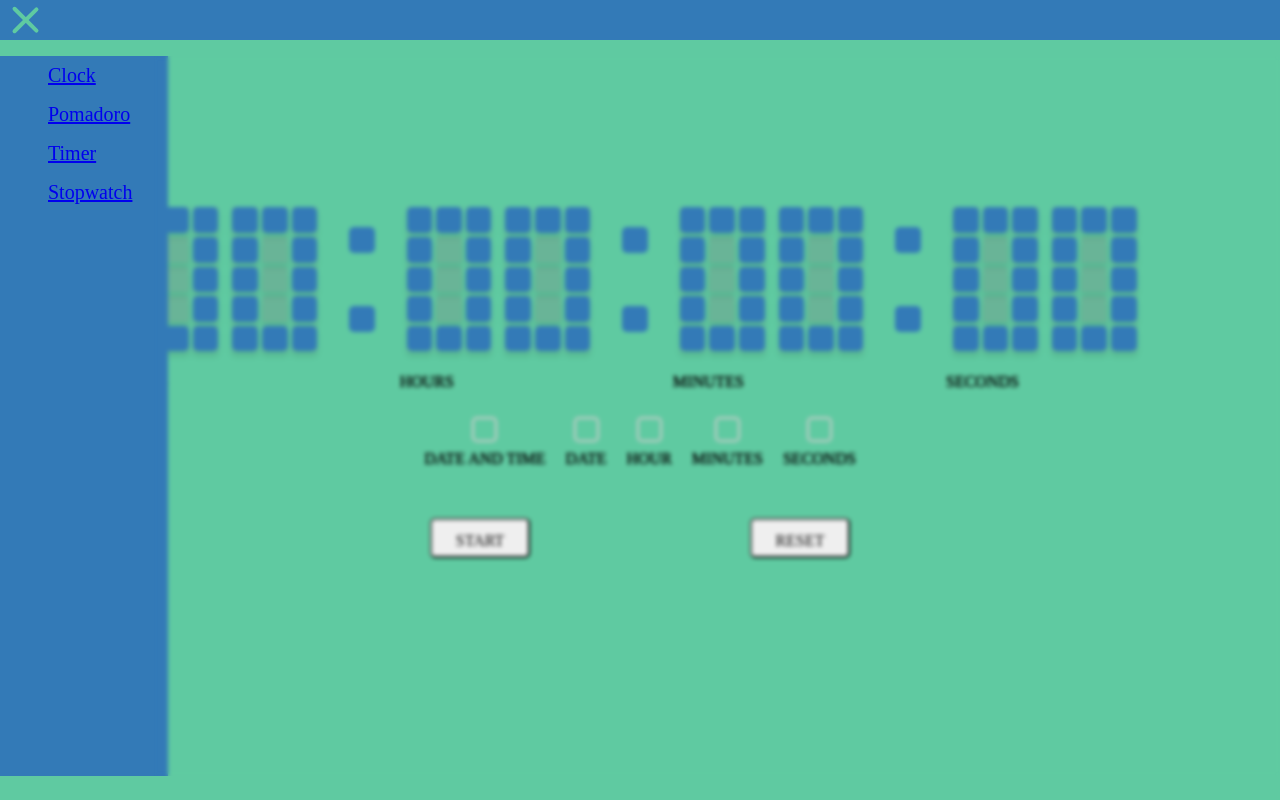
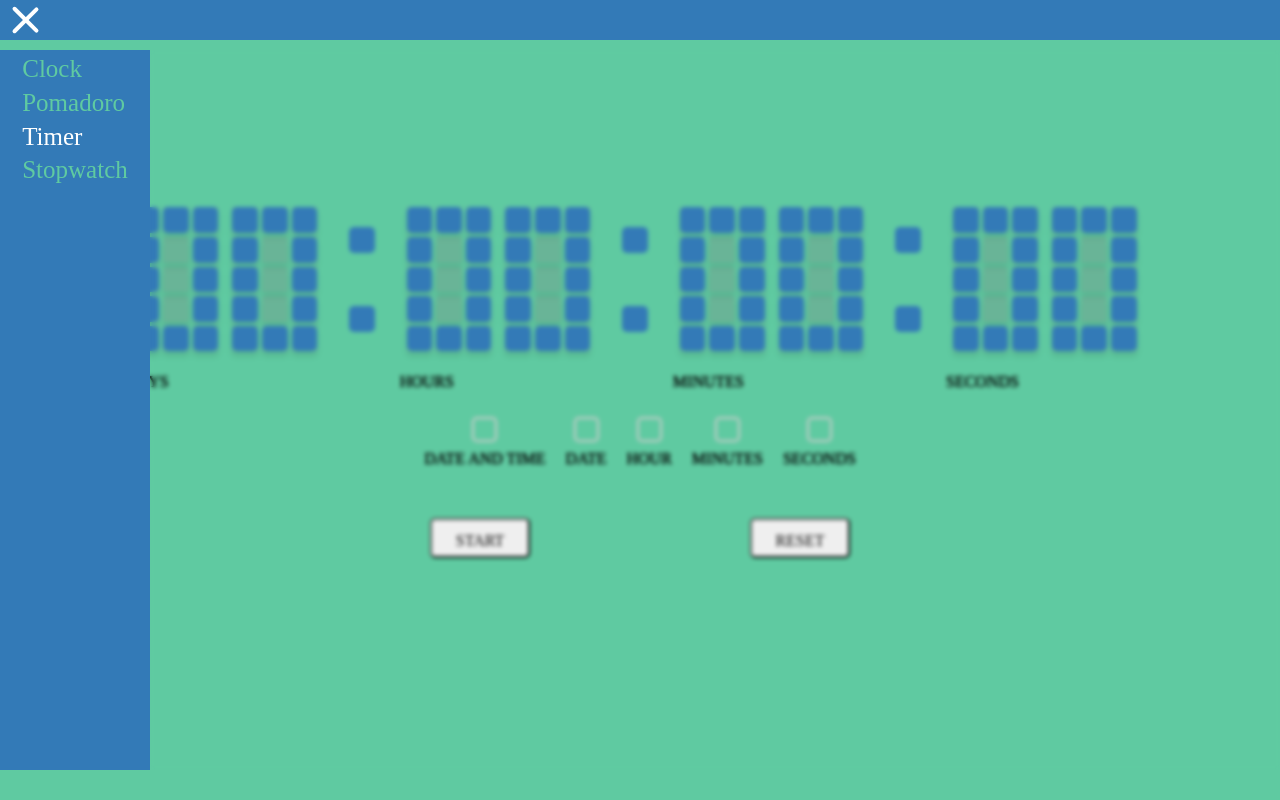
Before and after one commit to WebFilin/CubeClocks, a React (Vite) app: page /timer in a window 1280 px wide. Both pictures are taken after a click on the element 20 px from the left and 20 px from the top of the page. Built offline with nearby package versions, Linux system fonts and the light colour scheme.

Commit message:
Завершена верстка меню бургер

```diff
--- a/src/components/BurgerMenu/BurgerMenu.jsx
+++ b/src/components/BurgerMenu/BurgerMenu.jsx
@@ -12,7 +12,7 @@ const BurgerMenu = observer(() => {
   }
 
   return (
-    <nav className={styles.wrapper}>
+    <nav className={isOpenMenu ? styles.wrapper_active : styles.wrapper}>
       <div className={styles.btn_wraper}>
         <BtnBurgerMenu
           isOpenMenu={isOpenMenu}
--- a/src/components/BurgerMenu/BurgerMenu.module.scss
+++ b/src/components/BurgerMenu/BurgerMenu.module.scss
@@ -1,9 +1,18 @@
 @import "../../constants/scss/constants.scss";
 
-.wrapper {
+%base {
   position: fixed;
   top: 0px;
   left: 0px;
+}
+
+.wrapper {
+  @extend %base;
+  z-index: 0;
+}
+
+.wrapper_active {
+  @extend %base;
   z-index: 1;
 }
 
--- a/src/components/BurgerMenuContent/BurgerMenuContent.jsx
+++ b/src/components/BurgerMenuContent/BurgerMenuContent.jsx
@@ -14,23 +14,34 @@ const BurgerMenuContent = observer(({ isOpen, burgerOpenHandler }) => {
     e.stopPropagation();
   }
 
+  const setActive = ({ isActive }) =>
+    isActive ? styles.nav_link_active : styles.nav_link;
+
   return (
     <div
       className={isOpen ? styles.wrapper_active : styles.wrapper}
       onClick={outMenuCkickHandler}
     >
-      {isOpen && <div className={styles.blur}></div>}
-
+      {isOpen && (
+        <div className={styles.body_wrapper}>
+          <div className={styles.body}>
             <ul className={styles.content_list} onClick={checkOutMenu}>
               {arrRoutes.map(([name, route]) => {
                 return (
                   <li className={styles.txt} key={name}>
-              <NavLink to={route}> {name}</NavLink>
+                    <NavLink to={route} className={setActive}>
+                      {name}
+                    </NavLink>
                   </li>
                 );
               })}
             </ul>
           </div>
+
+          <div className={styles.blur}></div>
+        </div>
+      )}
+    </div>
   );
 });
 
--- a/src/components/BurgerMenuContent/BurgerMenuContent.module.scss
+++ b/src/components/BurgerMenuContent/BurgerMenuContent.module.scss
@@ -1,35 +1,109 @@
-@import "../../constants/scss/constants.scss";
-$timeTransition: 0.3s;
+@import "../.././constants/scss/constants.scss";
+
+%base {
+  text-decoration: none;
+  text-transform: capitalize;
+  font-size: 25px;
+  transition: transform 0.3s ease;
+}
 
 .wrapper {
   transform: translateX(-120%);
+  transition: 0.2s;
 }
 
 .wrapper_active {
-  transform: translateX(0);
-  transition: all $timeTransition;
+  transform: translateX(0%);
+  transition: 0.2s;
+}
+
+.body_wrapper {
+  height: 90vh;
+  display: flex;
+  margin-top: 10px;
+}
+
+.body {
+  width: 150px;
+  background-color: $background_content_burger_menu;
+
+  display: flex;
+  justify-content: center;
+  align-items: flex-start;
 }
 
 .content_list {
-  height: 90vh;
-  width: 10vw;
-  background-color: $background_content_burger_menu;
-  display: flex;
-  flex-direction: column;
+  all: unset;
+  list-style-type: none;
+  padding: 0px 10px 0px 10px;
+}
 
-  .txt {
-    display: inline-block;
-    padding: 8px;
-    font-size: 20px;
-    color: whitesmoke;
-    text-transform: capitalize;
+.nav_link {
+  @extend %base;
+  color: $burger_btn_menu_base;
+}
+
+.nav_link_active {
+  @extend %base;
+  color: $burger_btn_menu_active;
+}
+
+.txt {
+  padding-top: 5px;
+
+  &:hover {
+    text-shadow: 1px 1px 2px rgba(0, 0, 0, 0.3);
   }
 }
 
 .blur {
-  position: absolute;
-  height: 90vh;
-  width: 90vw;
-  transform: translateX(12vw);
+  flex-grow: 1;
   backdrop-filter: blur(2px);
 }
+
+/* Portrait tablets and small desktops */
+@media (min-width: 768px) and (max-width: 991px) {
+  .body {
+    width: 20vw;
+  }
+
+  .nav_link {
+    font-size: 35px;
+  }
+
+  .nav_link_active {
+    font-size: 35px;
+  }
+}
+
+/* Landscape phones and portrait tablets */
+@media (max-width: 767px) {
+  .body {
+    width: 30vw;
+  }
+
+  .nav_link {
+    font-size: 35px;
+  }
+
+  .nav_link_active {
+    font-size: 35px;
+  }
+}
+
+/* Portrait phones and smaller */
+@media (max-width: 550px) {
+  .body {
+    width: 75vw;
+  }
+}
+
+/* Portrait phones and smaller */
+@media (max-width: 480px) {
+  .body {
+    width: 100vw;
+  }
+}
+/* Iphone 5 */
+@media (max-width: 320px) {
+}
--- a/src/components/DisplayDrawing/DisplayDrawing.jsx
+++ b/src/components/DisplayDrawing/DisplayDrawing.jsx
@@ -4,7 +4,7 @@ import { observer } from "mobx-react-lite";
 import DisplayPairWrapper from "../DisplayPairWrapper";
 import useDotterSplitVisibility from "../../hooks/useDotterSplitVisibility/useDotterSplitVisibility";
 
-const DisplayDrawing = observer((displType) => {
+const DisplayDrawing = observer(() => {
   const { splitedDays, splitedHours, splitedMinutes, splitedSeconds } =
     store.splitedTime;
 
--- a/src/constants/scss/constants.scss
+++ b/src/constants/scss/constants.scss
@@ -1,6 +1,6 @@
 $main_background: #5fcaa1;
 $base_background_cube: #337ab7;
 $in_breake_background_cube: #1f497d;
-$burger_btn_menu_active: #5fcaa1;
-$burger_btn_menu_base: gray;
+$burger_btn_menu_active: white;
+$burger_btn_menu_base: #5fcaa1;
 $background_content_burger_menu: #337ab7;
```
Lines whose indentation alone changed are shown as unchanged.
